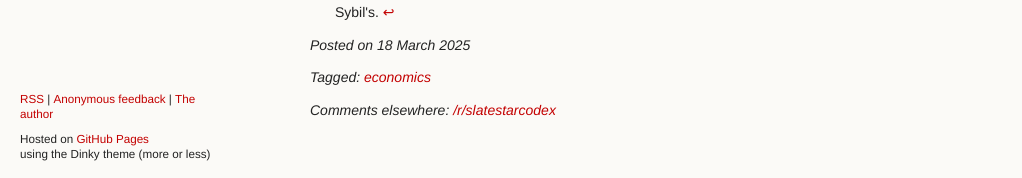
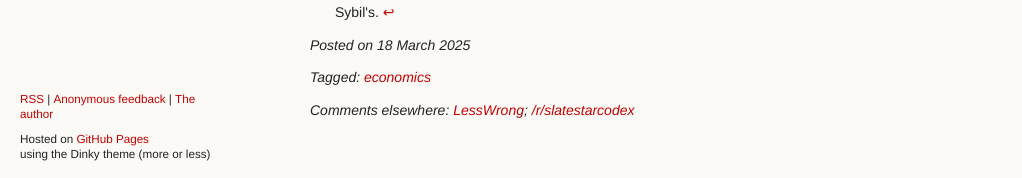
Before and after one commit to ChickenProp/chickenprop.github.com, a Jekyll site: the page built from _posts/2025-03-18-boots-theory-and-sybil-ramkin.md, in a window 1280 px wide and 900 px high, scrolled down 5336 px. Shown: the part 719-897 px from the top of the window, without its empty margins (0-1022 px from the left). Built offline with Jekyll 4.4.1, drawn with Linux system fonts in a browser that asks for light colours; nearby versions of some CDN libraries.

Commit message:
External comments.

```diff
--- a/_posts/2025-03-18-boots-theory-and-sybil-ramkin.md
+++ b/_posts/2025-03-18-boots-theory-and-sybil-ramkin.md
@@ -4,6 +4,8 @@ layout: post
 lw_xpost: true
 tags: [economics]
 external_comments:
+  - name: LessWrong
+    url: https://www.lesswrong.com/posts/KZrp5tJeLvoSbDryF/boots-theory-and-sybil-ramkin
   - name: /r/slatestarcodex
     url: https://www.reddit.com/r/slatestarcodex/comments/1jehgrf/boots_theory_and_sybil_ramkin/
 ---
```
